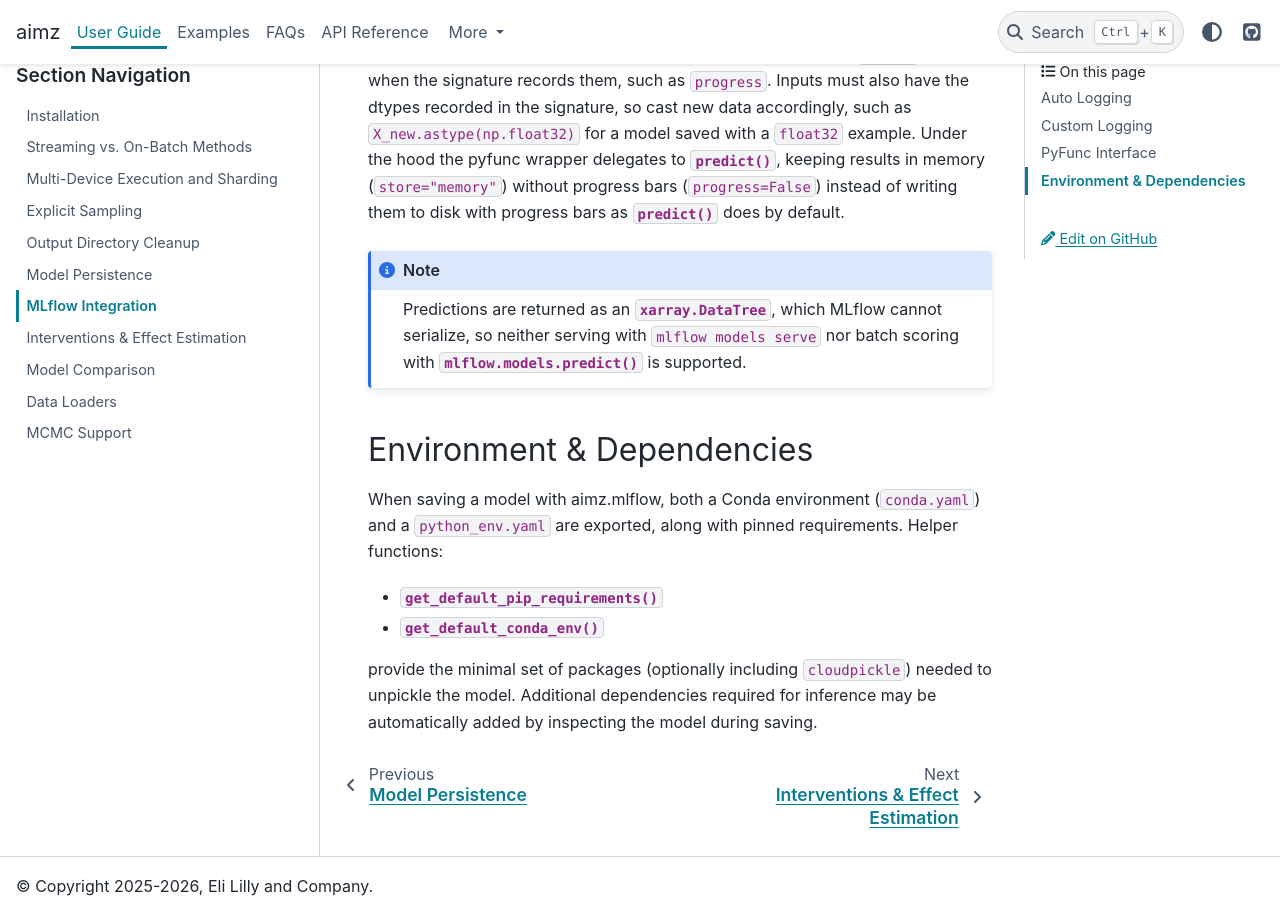
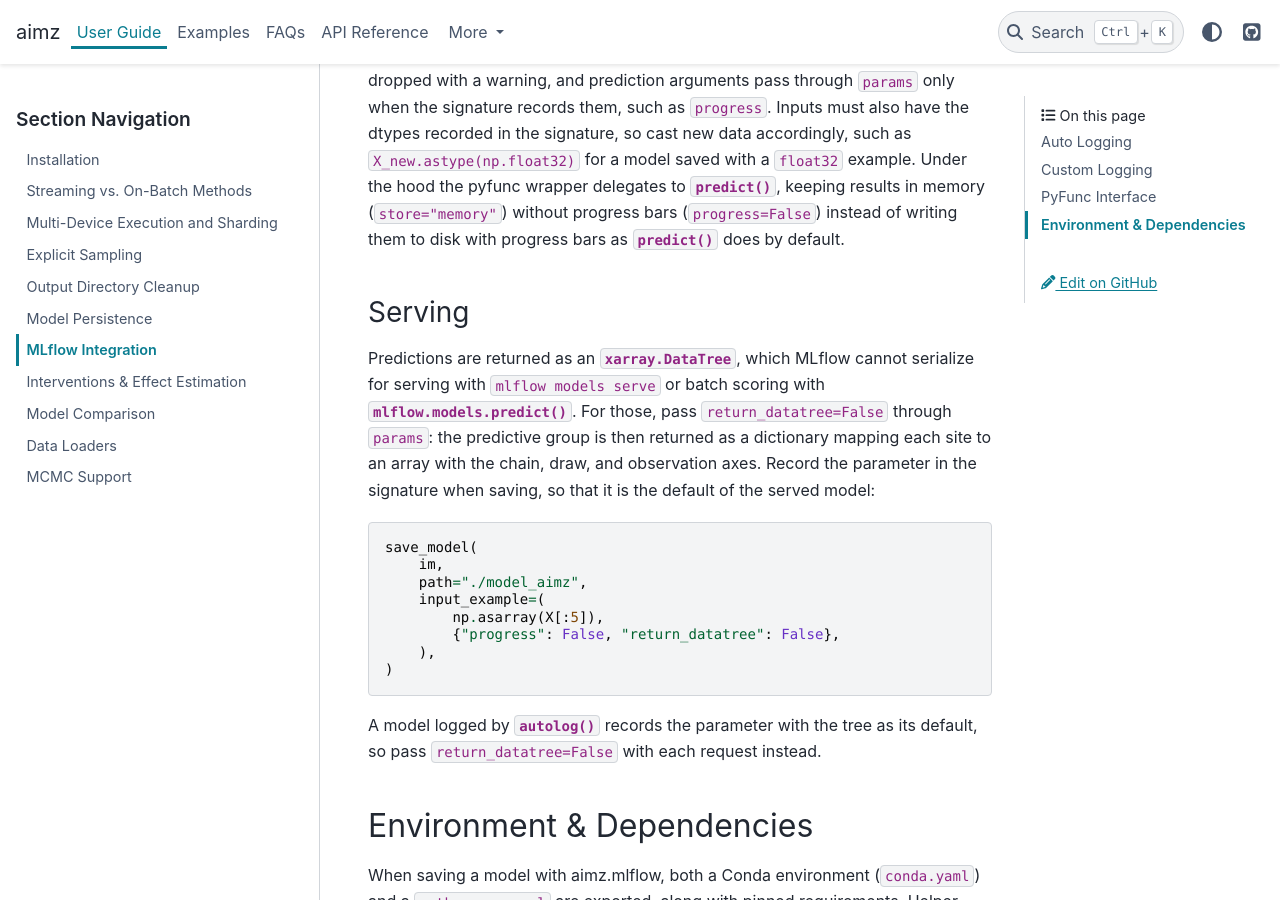
Before and after one commit to markean/aimz, a Sphinx documentation site: the page built from docs/source/user_guide/mlflow.rst, in a window 1280 px wide and 900 px high, scrolled down 5555 px. Built offline with Sphinx 7.4.7 and the PyData theme 0.15.4, drawn with Linux system fonts in a browser that asks for light colours; some of the changed text lies outside the part shown.

Commit message:
Return predictions as a dictionary of arrays from the pyfunc interface when return_datatree=False is passed through params, so a saved model can be served and batch scored, and record the parameter in autologged signatures. Fix #298.

```diff
--- a/docs/source/user_guide/mlflow.rst
+++ b/docs/source/user_guide/mlflow.rst
@@ -80,7 +80,7 @@
 
     + An input example is copied from the first few rows of the data passed to :meth:`~aimz.ImpactModel.fit` or :meth:`~aimz.ImpactModel.fit_on_batch`, before training starts.
     + If the first positional argument (``X``) is an :class:`~aimz.utils.data.ArrayLoader`, the example is built from its underlying arrays except for the output variable.
-    + A signature is inferred by running a short forward pass through :meth:`~aimz.ImpactModel.predict` on the input example, with the ``progress`` parameter recorded in the signature so it can be passed at inference time.
+    + A signature is inferred by running a short forward pass through :meth:`~aimz.ImpactModel.predict` on the input example, with the ``progress`` and ``return_datatree`` parameters recorded in the signature so they can be passed at inference time.
     + Non-array keyword arguments passed to the kernel, such as a scalar hyperparameter, are logged as parameters.
       Booleans, integers, floats, and strings are also recorded in the signature with their training values as defaults, so predictions through the pyfunc interface use those values unless ``params`` overrides them.
       Other non-array values are left out of the example and the signature: if the kernel requires such an argument, no signature is inferred and the argument goes in the dict input when predicting, and if the kernel gives it a default, predictions through the pyfunc interface use that default.
@@ -198,8 +198,24 @@
 Inputs must also have the dtypes recorded in the signature, so cast new data accordingly, such as ``X_new.astype(np.float32)`` for a model saved with a ``float32`` example.
 Under the hood the pyfunc wrapper delegates to :meth:`~aimz.ImpactModel.predict`, keeping results in memory (``store="memory"``) without progress bars (``progress=False``) instead of writing them to disk with progress bars as :meth:`~aimz.ImpactModel.predict` does by default.
 
-.. note::
-   Predictions are returned as an :class:`xarray.DataTree`, which MLflow cannot serialize, so neither serving with ``mlflow models serve`` nor batch scoring with :func:`mlflow.models.predict` is supported.
+Serving
+~~~~~~~
+Predictions are returned as an :class:`xarray.DataTree`, which MLflow cannot serialize for serving with ``mlflow models serve`` or batch scoring with :func:`mlflow.models.predict`.
+For those, pass ``return_datatree=False`` through ``params``: the predictive group is then returned as a dictionary mapping each site to an array with the chain, draw, and observation axes.
+Record the parameter in the signature when saving, so that it is the default of the served model:
+
+.. code-block:: python
+
+    save_model(
+        im,
+        path="./model_aimz",
+        input_example=(
+            np.asarray(X[:5]),
+            {"progress": False, "return_datatree": False},
+        ),
+    )
+
+A model logged by :func:`~aimz.mlflow.autolog` records the parameter with the tree as its default, so pass ``return_datatree=False`` with each request instead.
 
 
 Environment & Dependencies
```
Also changed, not shown: CHANGELOG.md (+1 -0 lines), 2 other files.
